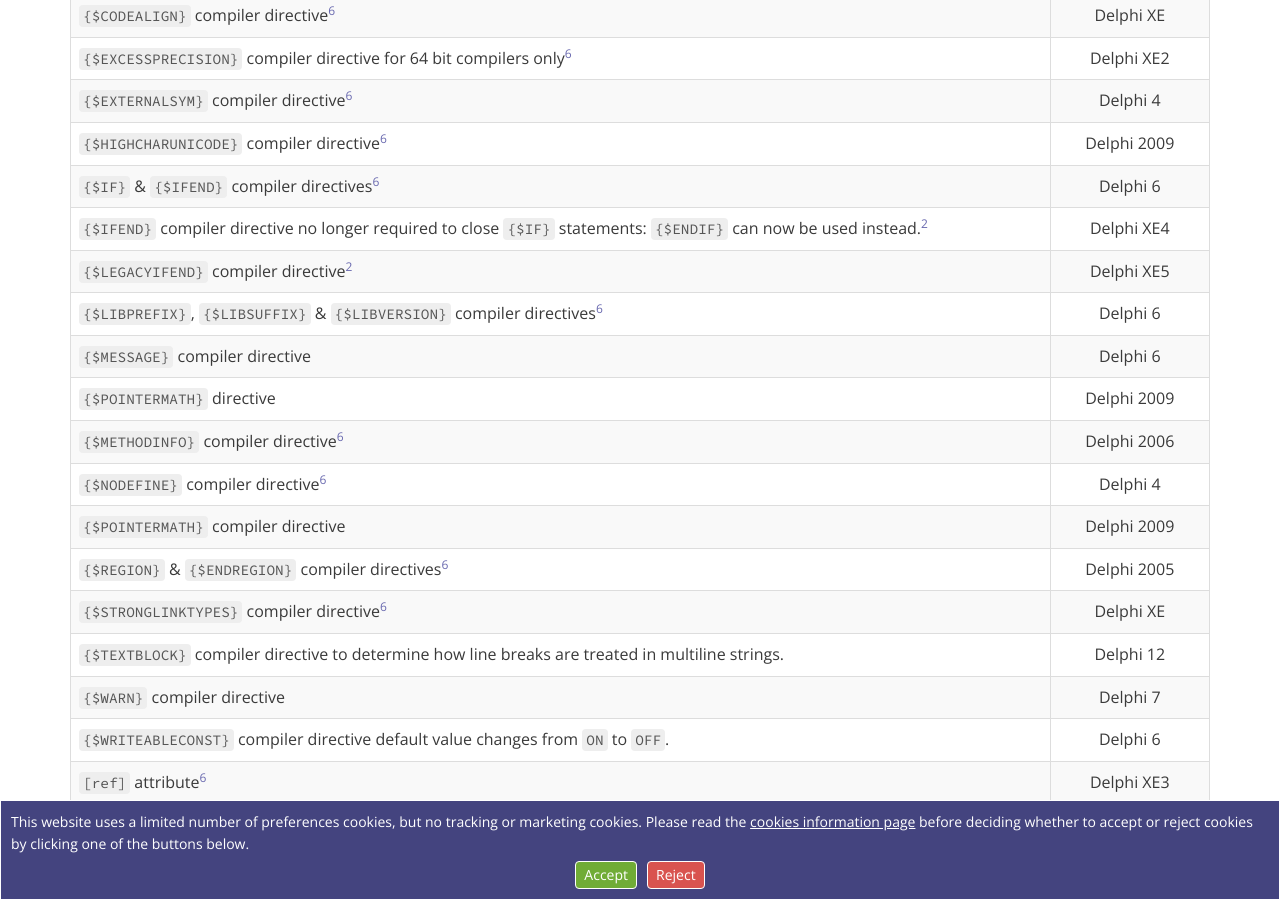
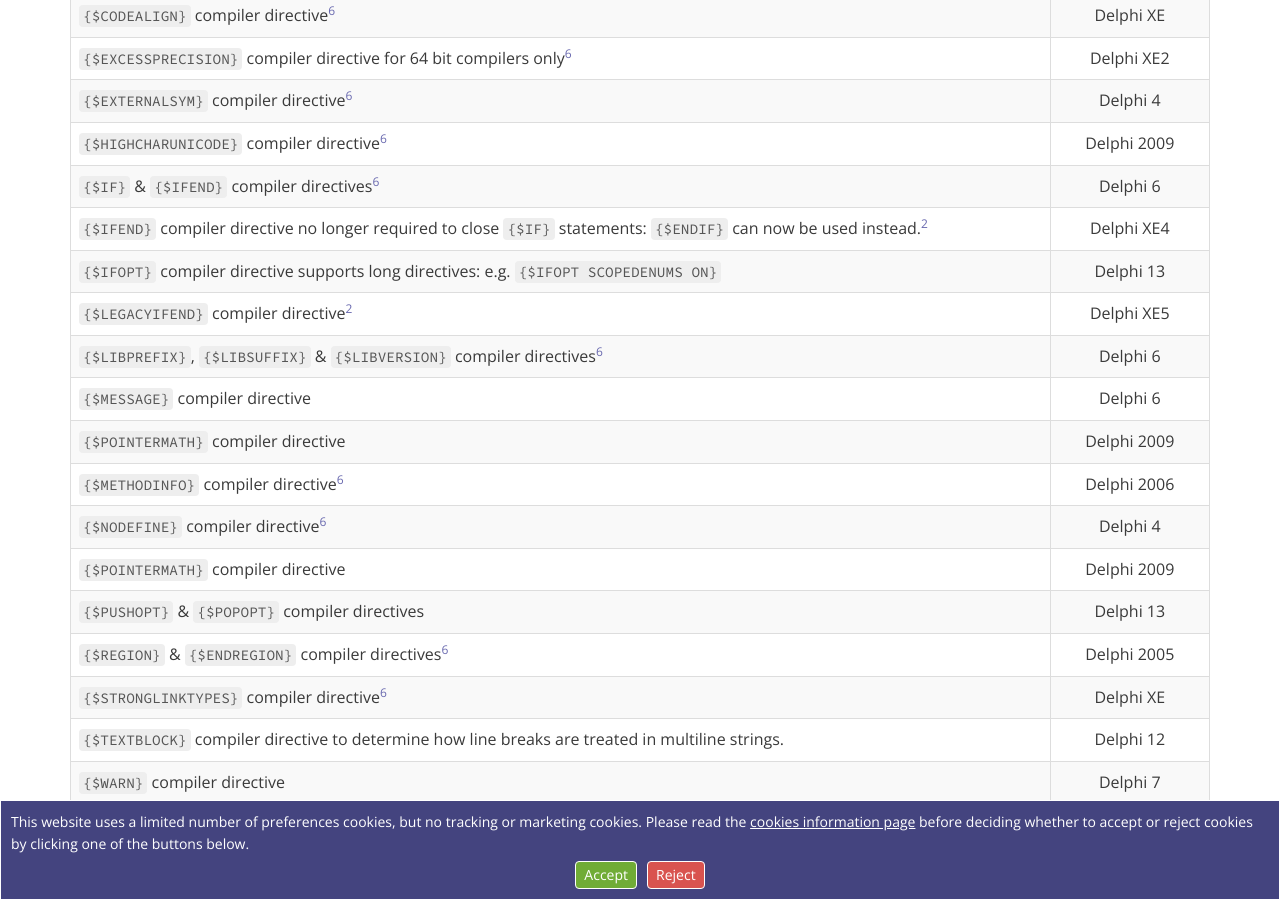
Before and after one commit to delphidabbler/delphidabbler.github.io, a Jekyll site: the page built from notes/version-features.html, in a window 1280 px wide and 900 px high, scrolled down 554 px. Built offline with Jekyll 4.4.1, drawn with Linux system fonts in a browser that asks for light colours; some of the changed text lies outside the part shown.

Commit message:
Add new version features introduced in Delphi 13

```diff
--- a/notes/version-features.html
+++ b/notes/version-features.html
@@ -108,6 +108,10 @@
                     <td>Delphi XE4</td>
                 </tr>
                 <tr>
+                    <td><code>{$IFOPT}</code> compiler directive supports long directives: e.g. <code>{$IFOPT SCOPEDENUMS ON}</code></td>
+                    <td>Delphi 13</td>
+                </tr>
+                <tr>
                     <td><code>{$LEGACYIFEND}</code> compiler directive<a href="#footnote-2"><sup>2</sup></a></td>
                     <td>Delphi XE5</td>
                 </tr>
@@ -120,7 +124,7 @@
                     <td>Delphi 6</td>
                 </tr>
                 <tr>
-                    <td><code>{$POINTERMATH}</code> directive</td>
+                    <td><code>{$POINTERMATH}</code> compiler directive</td>
                     <td>Delphi 2009</td>
                 </tr>
                 <tr>
@@ -134,6 +138,10 @@
                 <tr>
                     <td><code>{$POINTERMATH}</code> compiler directive</td>
                     <td>Delphi 2009</td>
+                </tr>
+                <tr>
+                    <td><code>{$PUSHOPT}</code> &amp; <code>{$POPOPT}</code> compiler directives</td>
+                    <td>Delphi 13</td>
                 </tr>
                 <tr>
                     <td><code>{$REGION}</code> &amp; <code>{$ENDREGION}</code> compiler directives<a href="#footnote-6" title="Source: StackOverflow"><sup>6</sup></a></td>
@@ -268,8 +276,12 @@
                     <td>Delphi 2</td>
                 </tr>
                 <tr>
-                    <td>Custom managed records</td>
+                    <td>Custom managed records, with <var>Initialize</var> and <var>Finalize</var> class operators</td>
                     <td>Delphi 10.4</td>
+                </tr>
+                <tr>
+                    <td>Custom managed records <var>Initialize</var> and <var>Finalize</var> class operators simplified with implicit <var>Self</var> references.</td>
+                    <td>Delphi 13</td>
                 </tr>
             </tbody>
             <thead id="section-d">
@@ -475,12 +487,16 @@
                     <td>Delphi 6</td>
                 </tr>
                 <tr>
-                    <td>Inline variable declarations: e.g. <code><strong>for var</strong> I: Integer := 0 <strong>to</strong> 9 <strong>do</strong></code> or, with type inference, <code><strong>for var</strong> I := 0 <strong>to</strong> 9 <strong>do</strong></code></td>
-                    <td>Delphi 10.3</td>
+                    <td>Inline <strong>if</strong> statement (ternary operator): e.g. <code><strong>for var </strong>X := 0 <strong>to</strong> 9 <strong>do </strong>ShowMessage(<strong>if</strong> Odd(X) <strong>then</strong> 'Odd' <strong>else</strong> 'Even');</code></td>
+                    <td>Delphi 13</td>
                 </tr>
                 <tr>
                     <td><strong>inline</strong> keyword</td>
                     <td>Delphi 2005</td>
+                </tr>
+                <tr>
+                    <td>Inline variable declarations: e.g. <code><strong>for var</strong> I: Integer := 0 <strong>to</strong> 9 <strong>do</strong></code> or, with type inference, <code><strong>for var</strong> I := 0 <strong>to</strong> 9 <strong>do</strong></code></td>
+                    <td>Delphi 10.3</td>
                 </tr>
                 <tr>
                     <td>Inner exceptions</td>
@@ -517,6 +533,10 @@
                 <tr>
                     <td>IOUtils unit</td>
                     <td>Delphi 2010</td>
+                </tr>
+                <tr>
+                    <td><strong>is not</strong> operator</td>
+                    <td>Delphi 13</td>
                 </tr>
                 <tr>
                     <td><var>IsConstValue</var> intrinsic compiler function (undocumented)<a href="#footnote-6" title="Source: StackOverflow"><sup>6</sup></a></td>
@@ -632,6 +652,10 @@
                     <td>Delphi 12</td>
                 </tr>
                 <tr>
+                    <td><var>NameOf</var> intrinsic function</td>
+                    <td>Delphi 13</td>
+                </tr>
+                <tr>
                     <td><var>NativeInt</var> &amp; <var>NativeUInt</var> types</td>
                     <td>Delphi 7<a href="#footnote-4"><sup>4</sup></td>
                     </tr>
@@ -647,6 +671,10 @@
                         <td>Nested types within classes</td>
                         <td>Delphi 2005</td>
                     </tr>
+                <tr>
+                    <td><strong>not in</strong> operator</td>
+                    <td>Delphi 13</td>
+                </tr>
                 </tbody>
                 <thead id="section-o">
                     <tr>
```
